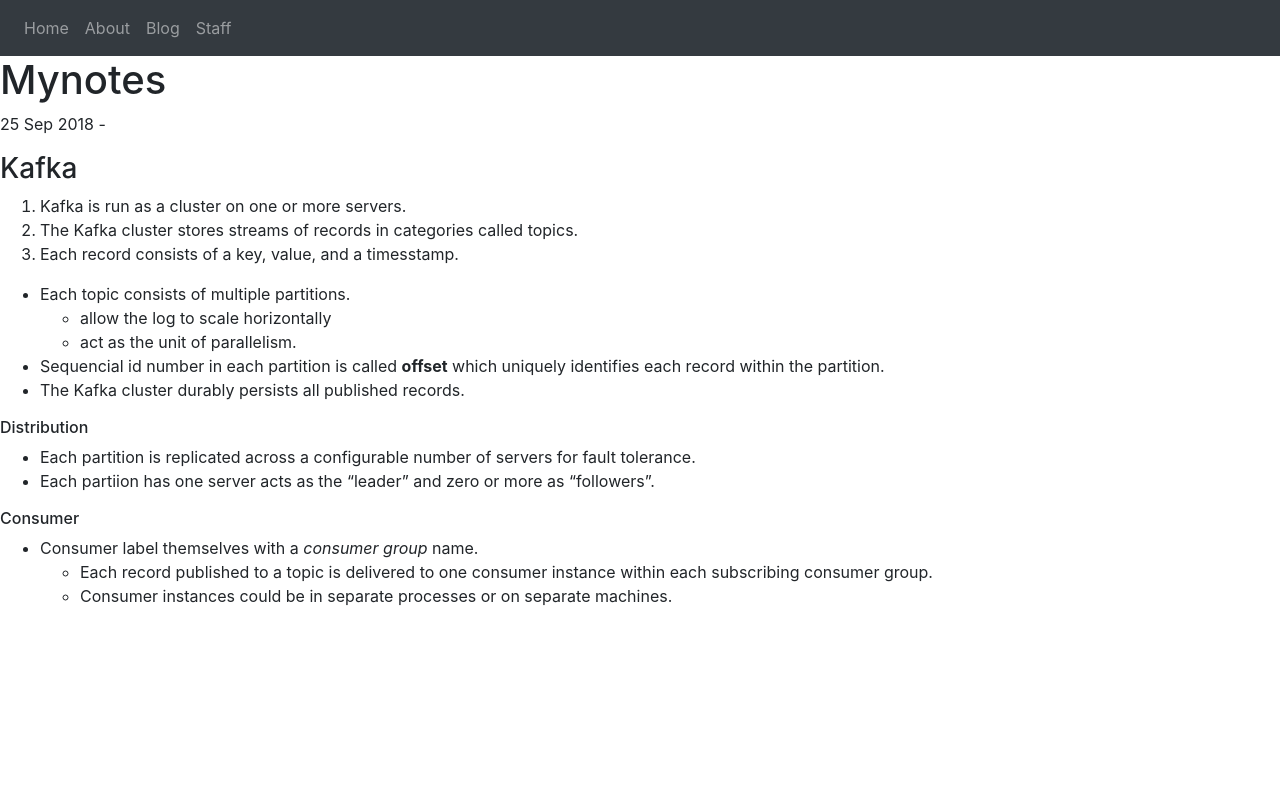
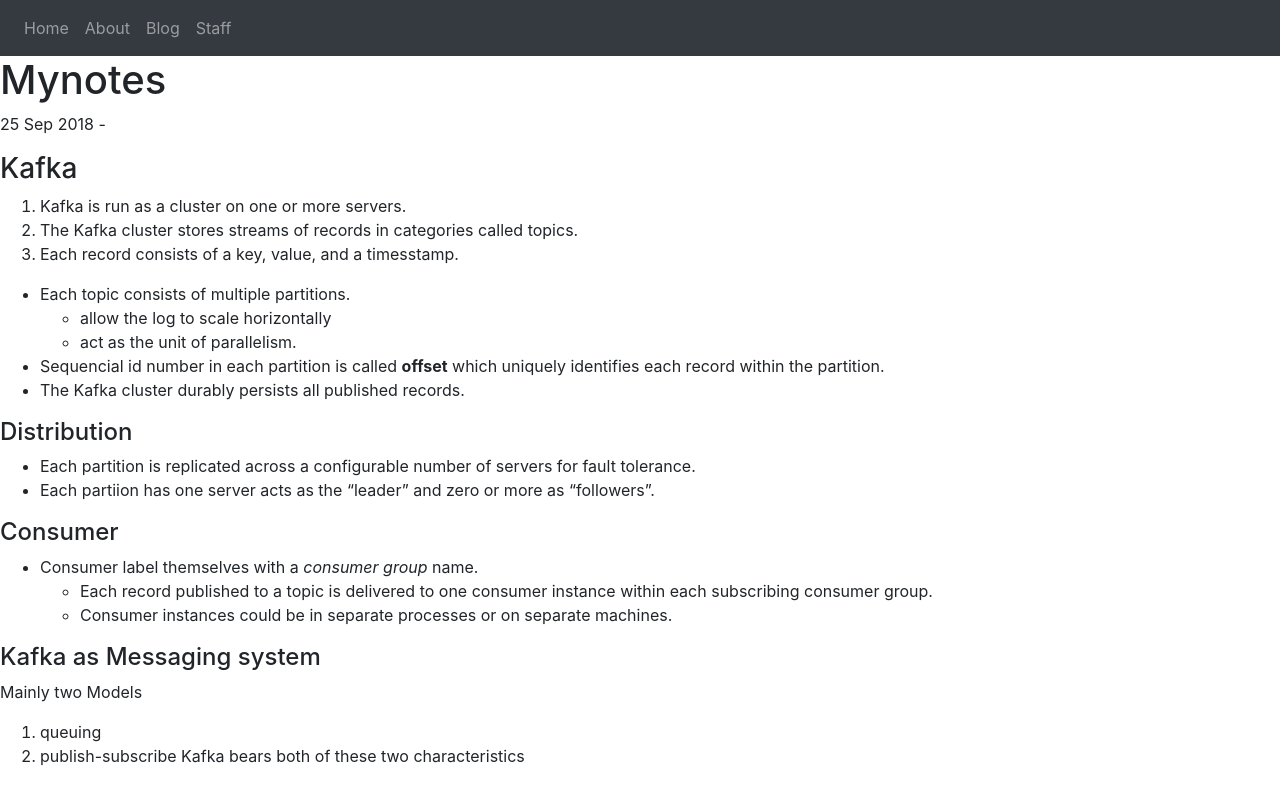
Before and after one commit to CamelShikai/CamelShikai.github.io, a Jekyll site: the page built from _posts/2018-09-25-MyNotes.md, in a window 1280 px wide. Shown: the top 805 px of the page. Built offline with Jekyll 4.4.1, drawn with Linux system fonts in a browser that asks for light colours; our own code applies the rules of GitHub Pages for plain Markdown files.

Commit message:
message queuing

```diff
--- a/_posts/2018-09-25-MyNotes.md
+++ b/_posts/2018-09-25-MyNotes.md
@@ -9,11 +9,17 @@
 - Sequencial id number in each partition is called **offset** which uniquely identifies each record within the partition.
 - The Kafka cluster durably persists all published records.
 
-###### Distribution
+#### Distribution
 - Each partition is replicated across a configurable number of servers for fault tolerance.
 - Each partiion has one server acts as the "leader" and zero or more as "followers".
 
-###### Consumer
+#### Consumer
 - Consumer label themselves with a *consumer group* name.
   - Each record published to a topic is delivered to one consumer instance within each subscribing consumer group.
   - Consumer instances could be in separate processes or on separate machines.
+
+#### Kafka as  Messaging system
+Mainly two Models
+1. queuing
+1. publish-subscribe
+Kafka bears both of these two characteristics
```
Also changed, not shown: 1 other file.
